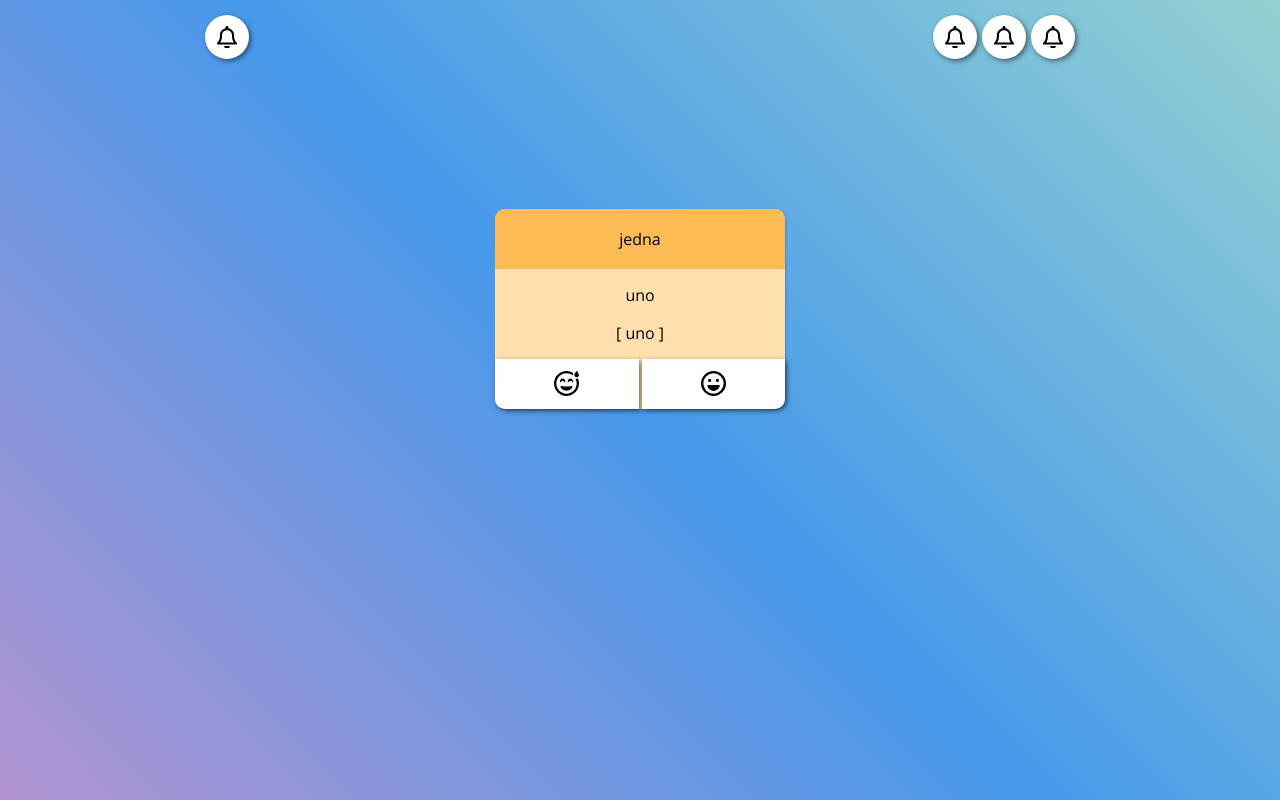
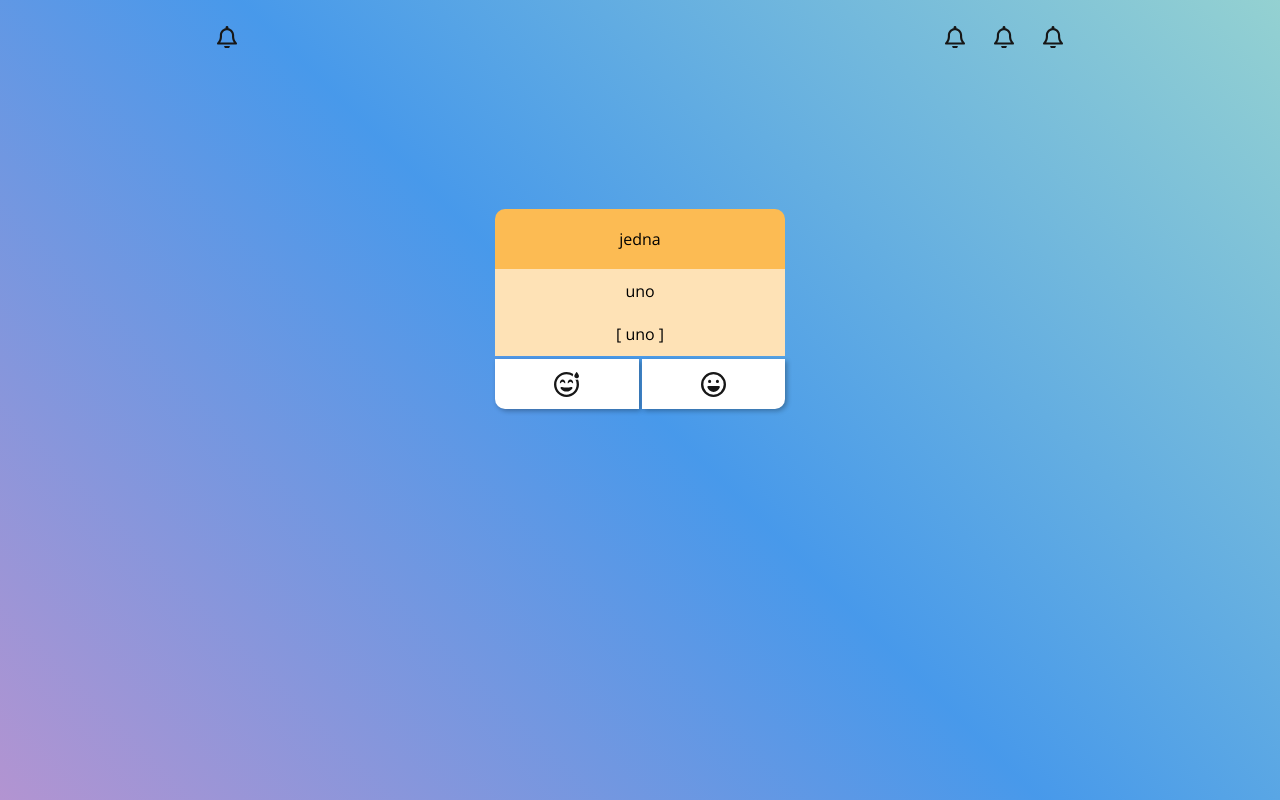
Before and after one commit to zdebar/018-Flash-Card-App, a React (Vite) app in the folder my-react-app/: page / in a window 1280 px wide. Built offline with nearby package versions, Linux system fonts and the light colour scheme.

Commit message:
Design 2nd Iteration

```diff
--- a/my-react-app/index.html
+++ b/my-react-app/index.html
@@ -5,7 +5,6 @@
     <meta name="viewport" content="width=device-width, initial-scale=1.0" />
     <meta name="description" content="Zdeněk Barth's Flash Card App">
     <link href="https://fonts.googleapis.com/css2?family=Open+Sans:wght@400;700&display=swap" rel="stylesheet">
-    <link rel="manifest" href="/site.webmanifest">
     <title>Flash Card App</title>
   </head>
   <body>
--- a/my-react-app/src/components/Card.css
+++ b/my-react-app/src/components/Card.css
@@ -5,12 +5,12 @@
     width: 290px;
     height: 200px;
     border-radius: var(--card-border-radius);
-    background-color: var(--card-color);
+
 
     display: flex;
     flex-direction: column;
     justify-content: space-between;
-    box-shadow: 1px 1px 2.5px rgba(0, 0, 0, 0.2);
+
 
     @media only screen and (max-width: 767px) {
         margin: 30px auto 0px;
@@ -27,6 +27,15 @@
     border-radius: var(--card-border-radius) var(--card-border-radius) 0px 0px;
 }
 
+.text__trg, .text__prn {
+    background-color: var(--card-color);
+    flex: 1;
+    display: flex;
+    flex-direction: column;
+    justify-content: center;
+
+}
+
 .main {
     display: flex;
     flex-direction: column;
--- a/my-react-app/src/components/ChoiceBar.css
+++ b/my-react-app/src/components/ChoiceBar.css
@@ -2,11 +2,13 @@
     display: grid;
     grid-template-columns: repeat(2, 1fr);
     gap: 3px;
+    padding-top: 3px;
 }
 
 .choiceBar button {
     flex: 1;
     height: 50px;
+    background-color: white;
 
 
     svg {
--- a/my-react-app/src/components/Icon.css
+++ b/my-react-app/src/components/Icon.css
@@ -5,6 +5,8 @@
   justify-content: center;
   align-items: center;
   border-radius: 50%;
+  background-color: transparent;
+  box-shadow: none;
 }
 
 .icon * {
--- a/my-react-app/src/index.css
+++ b/my-react-app/src/index.css
@@ -4,7 +4,7 @@
   --text-color: black;
   --card-border-radius: 10px;
   --card-src-color: #fcbb53;
-  --card-color:#ffdfab;
+  --card-color:#fee2b6;
 }
 
 *,
@@ -20,15 +20,14 @@ body {
   font-family: 'Open Sans', sans-serif;
   color: var(--text-color);
   background: linear-gradient(45deg, hsl(270, 40%, 70%), hsl(210, 80%, 60%), hsl(180, 40%, 70%)); /* Pastel Purple, Vivid Blue, Pastel Teal */
-
   min-width: 320px;
 }
 
 
 
 button {
-  background-color: rgb(255, 255, 255);
-  box-shadow: 2px 2px 5px rgba(0, 0, 0, 0.5);
+
+  box-shadow: 2px 2px 5px rgba(0, 0, 0, 0.3);
   cursor: pointer;
   transition: 0.1s ease-in-out;
   border: none;
@@ -42,10 +41,12 @@ button {
     border: 3px solid black;
     outline: none;
     box-shadow: none;
+    filter: brightness(95%);
   }
+
 }
 
 svg {
   width: 20px;
-  color: rgb(28, 28, 28);
+  fill: rgb(23, 23, 23);
 }
```
Also changed, not shown: my-react-app/site.webmanifest (deleted).
